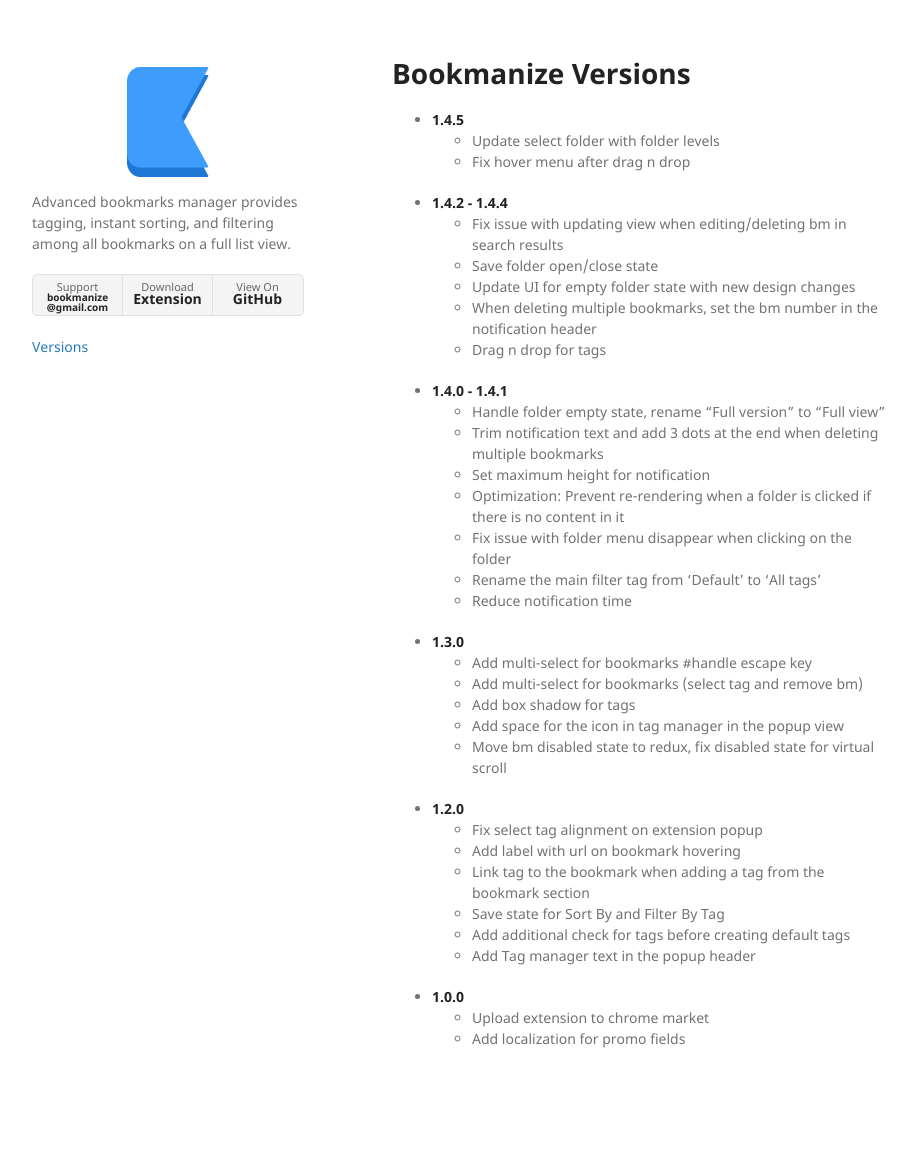
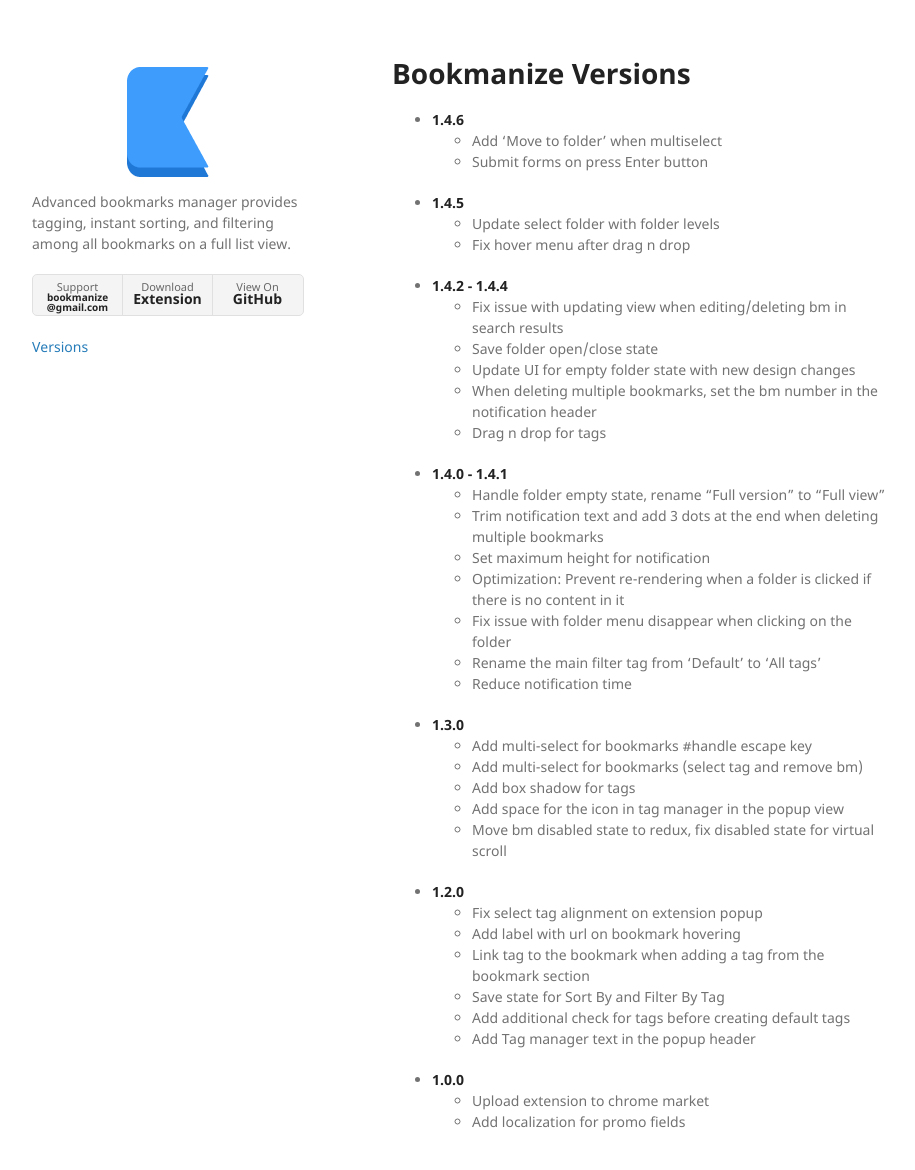
Before and after one commit to bookmanize/bookmanize.github.io, a Jekyll site: the page built from versions.md, in a window 1280 px wide and 1202 px high. Shown: the top 1170 px of the window, without its empty margins (178-1093 px from the left). Built offline with Jekyll 4.4.1, drawn with Linux system fonts in a browser that asks for light colours.

Commit message:
Update versions.md

```diff
--- a/versions.md
+++ b/versions.md
@@ -4,6 +4,9 @@
 ---
 
 # Bookmanize Versions
+ - **1.4.6**
+    - Add 'Move to folder' when multiselect
+    - Submit forms on press Enter button
  - **1.4.5**
     - Update select folder with folder levels
     - Fix hover menu after drag n drop
```
